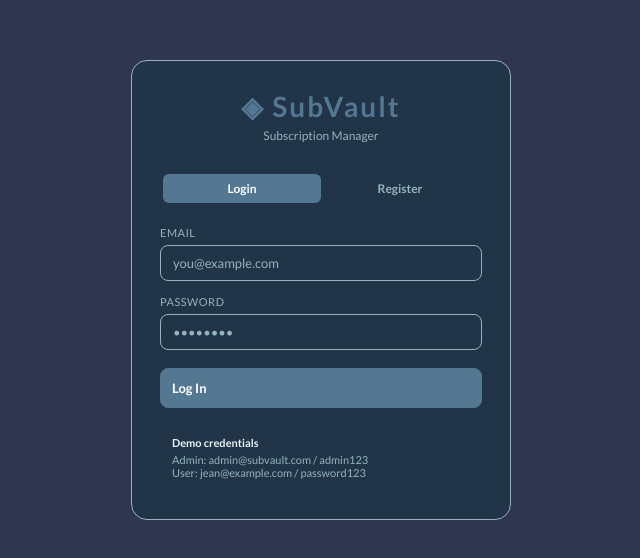
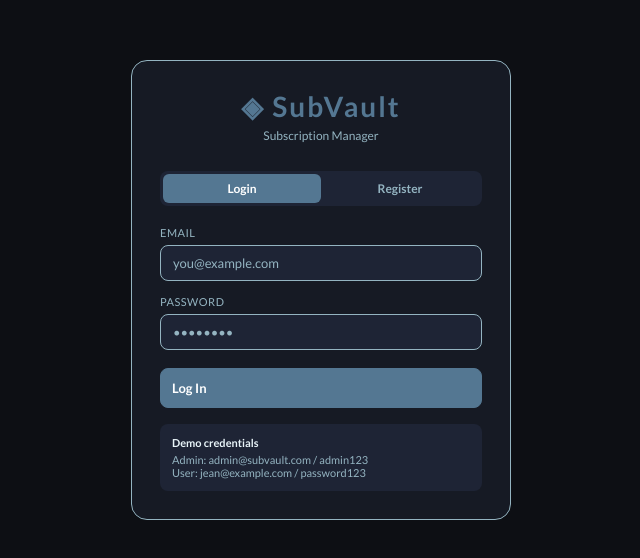
Before and after one commit to LyfaSD/SubVault, a React (Vite) app in the folder frontend/: page /login in a window 1280 px wide. Shown: the part 110-668 px from the top of the page, without its empty margins (319-959 px from the left). Built offline with nearby package versions, Linux system fonts and the light colour scheme; no server answers; the HTML template or start-up script is replaced by a standard one.

Commit message:
updating color palette

```diff
--- a/frontend/src/index.css
+++ b/frontend/src/index.css
@@ -1,9 +1,9 @@
 *, *::before, *::after { box-sizing: border-box; margin: 0; padding: 0; }
 
 :root {
-  --bg:       #30364F;
-  --surface:  #213448;
-  --surface2: #213448;
+  --bg:       #0d0f14;
+  --surface:  #161a24;
+  --surface2: #1e2435;
   --border:   #94B4C1;
   --text:     #e8f4f8;
   --muted:    #94B4C1;
```
